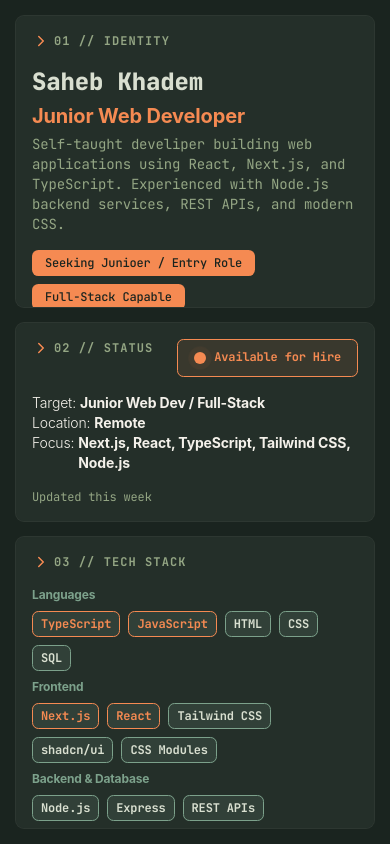
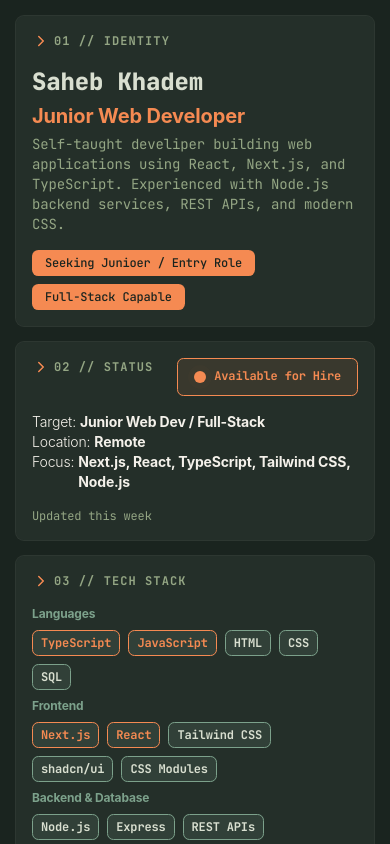
Before and after one commit to sahebkhadem/sahebkhademdev, a Next.js app: page / in a window 390 px wide. Shown: the top 844 px of the page. Built offline with nearby package versions, Linux system fonts and the light colour scheme.

Commit message:
Refactor home page layout for mobile responsiveness

```diff
--- a/src/app/page.tsx
+++ b/src/app/page.tsx
@@ -4,7 +4,7 @@ import TechStackTile from "@/components/tiles/tech-stack/TechStackTile";
 
 export default function Home() {
 	return (
-		<main className="grid h-screen w-full grid-cols-1 gap-4 p-4 md:grid-cols-12 md:grid-rows-12">
+		<main className="flex min-h-screen w-full flex-col gap-4 p-4 md:grid md:h-screen md:grid-cols-12 md:grid-rows-12">
 			<IdentityTile className="md:col-span-7 md:row-span-4" />
 			<StatusTile className="md:col-span-5 md:row-span-4" />
 			<TechStackTile className="md:col-span-4 md:row-span-8" />
```
